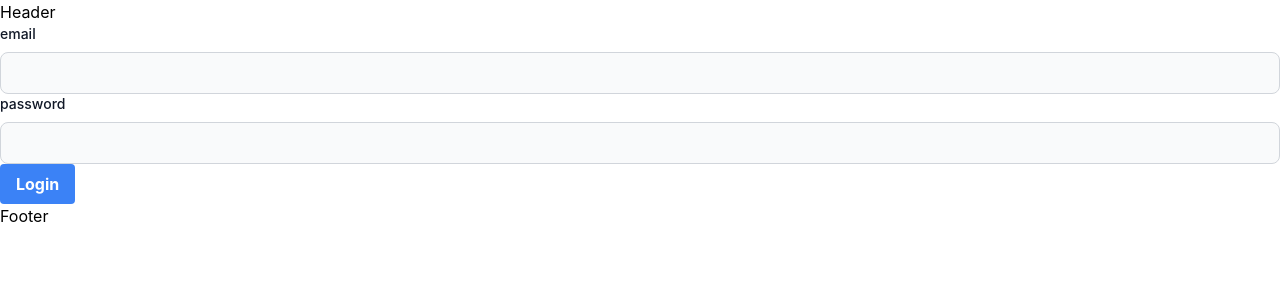
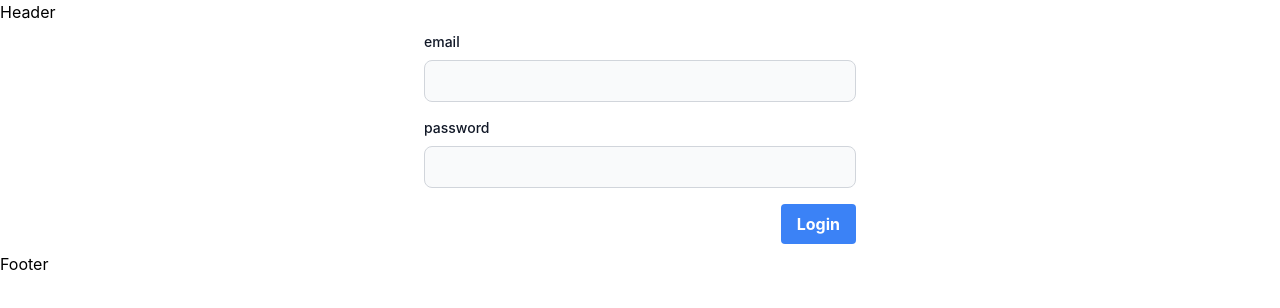
Before and after one commit to naotake51/chat-compo-developer-console, a Next.js app: page / in a window 1280 px wide. Shown: the top 308 px of the page. Built offline with nearby package versions, Linux system fonts and the light colour scheme.

Commit message:
add: eslint for tailwindcss

```diff
--- a/atoms/Button/Button.tsx
+++ b/atoms/Button/Button.tsx
@@ -13,7 +13,7 @@ Button.defaultProps = {
 export default function Button({ onClick, label }: InferProps<typeof Button.propTypes>) {
   return (
     <button
-      className='bg-blue-500 hover:bg-blue-700 text-white font-bold py-2 px-4 rounded'
+      className='rounded bg-blue-500 py-2 px-4 font-bold text-white hover:bg-blue-700'
       onClick={onClick ?? undefined}
       type='button'
     >
--- a/atoms/Input/InputText.tsx
+++ b/atoms/Input/InputText.tsx
@@ -36,12 +36,12 @@ export default function InputText({
 
   return (
     <div>
-      <label className='block mb-2 text-sm font-medium text-gray-900 dark:text-gray-300'>
+      <label className='mb-2 block text-sm font-medium text-gray-900 dark:text-gray-300'>
         {label}
       </label>
       <input
         autoComplete={autocomplete ?? undefined}
-        className='bg-gray-50 border border-gray-300 text-gray-900 text-sm rounded-lg focus:ring-blue-500 focus:border-blue-500 block w-full p-2.5 dark:bg-gray-700 dark:border-gray-600 dark:placeholder-gray-400 dark:text-white dark:focus:ring-blue-500 dark:focus:border-blue-500'
+        className='block w-full rounded-lg border border-gray-300 bg-gray-50 p-2.5 text-sm text-gray-900 focus:border-blue-500 focus:ring-blue-500 dark:border-gray-600 dark:bg-gray-700 dark:text-white dark:placeholder:text-gray-400 dark:focus:border-blue-500 dark:focus:ring-blue-500'
         onChange={__onChange}
         placeholder={placeholder ?? undefined}
         required
--- a/components/Login/Login.tsx
+++ b/components/Login/Login.tsx
@@ -1,6 +1,6 @@
 import { gql, useMutation } from '@apollo/client';
 import { InferProps } from 'prop-types';
-import React, { BaseSyntheticEvent, useCallback, useState } from 'react';
+import React, { useCallback, useState } from 'react';
 import Button from '../../atoms/Button/Button';
 import InputText from '../../atoms/Input/InputText';
 
@@ -49,9 +49,12 @@ export default function Login({}: InferProps<typeof Login.propTypes>) {
   }, [login]);
 
   return (
-    <div>
-      <form>
+    <div className='flex h-full w-full items-center justify-center'>
+      <form className='max-w-md flex-1'>
+        <div className='p-2'>
           <InputText autocomplete='email' label='email' onChange={setEmail} value={email} />
+        </div>
+        <div className='p-2'>
           <InputText
             autocomplete='new-password'
             label='password'
@@ -59,8 +62,11 @@ export default function Login({}: InferProps<typeof Login.propTypes>) {
             type='password'
             value={password}
           />
+        </div>
+        <div className='flex justify-end p-2'>
+          <Button label='Login' onClick={onLogin} />
+        </div>
       </form>
-      <Button label='Login' onClick={onLogin} />
       {loginResult.data ? (
         <>
           <p>{loginResult.data.login.developer.email}</p>
--- a/package.json
+++ b/package.json
@@ -24,6 +24,7 @@
     "eslint": "8.23.1",
     "eslint-config-next": "12.3.1",
     "eslint-config-prettier": "^8.5.0",
+    "eslint-plugin-tailwindcss": "^3.6.2",
     "postcss": "^8.4.16",
     "prettier": "2.7.1",
     "tailwindcss": "^3.1.8",
```
Also changed, not shown: .eslintrc.js, 1 other file (tests, documents, lock files or other folders). Lines whose indentation alone changed are shown as unchanged.
